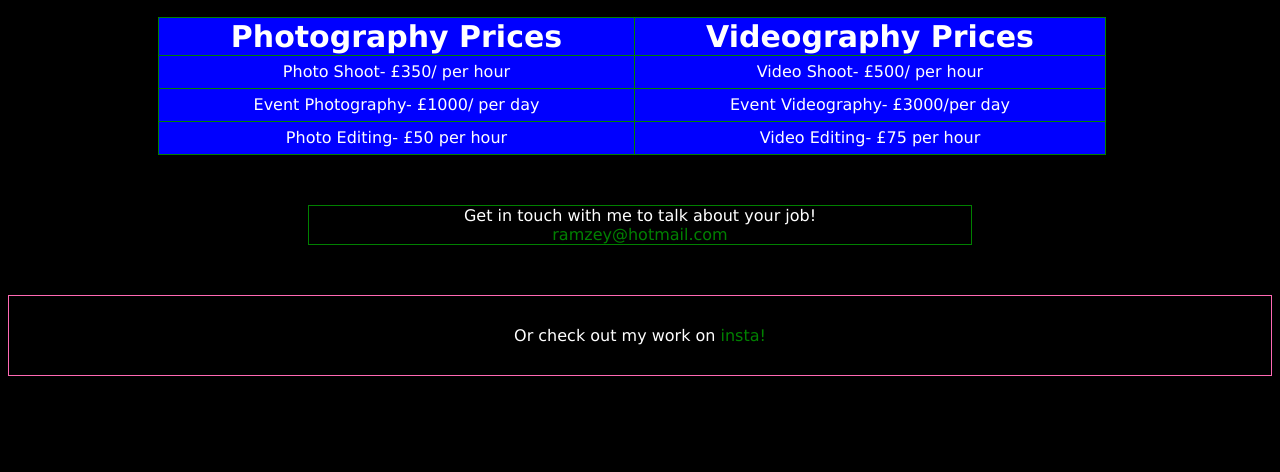
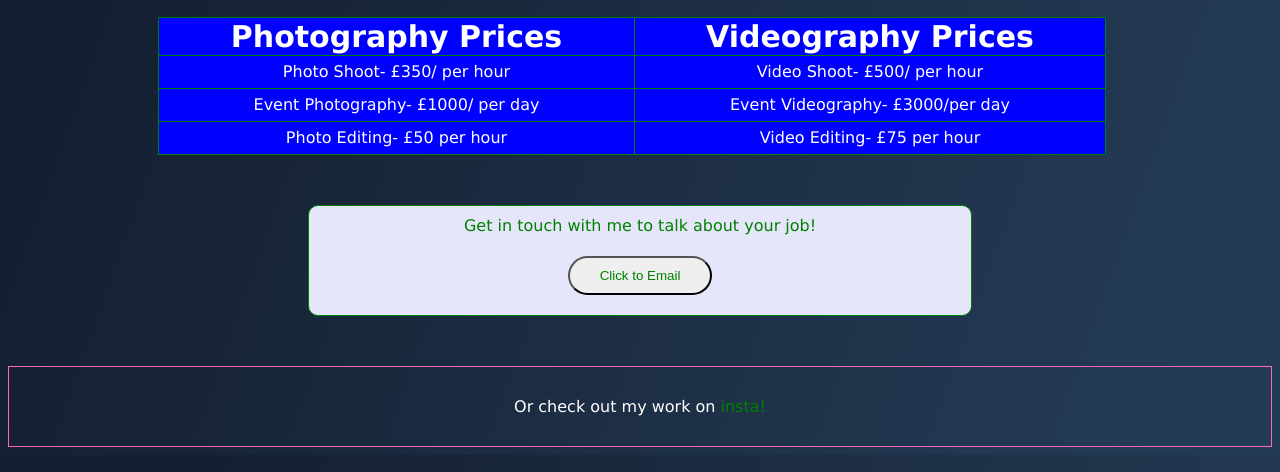
Before and after one commit to Saraesabbagh/computing-fundamentals-portfolio, a plain HTML site: page contact.html in a window 1280 px wide. Shown: the part 328-800 px from the top of the page. Drawn offline with Linux system fonts and the light colour scheme.

Commit message:
changed background colour

```diff
--- a/contact.html
+++ b/contact.html
@@ -40,7 +40,9 @@
     </table>
     <section class="contact-box">
       <article>Get in touch with me to talk about your job!</article>
-      <a href="mailto:ramzey@hotmail.com">ramzey@hotmail.com</a>
+      <button>
+        <a href="mailto:ramzey@hotmail.com">Click to Email</a>
+      </button>
     </section>
     <footer>
       Or check out my work on
--- a/styles.css
+++ b/styles.css
@@ -1,5 +1,9 @@
 body {
-  background-color: black;
+  background: linear-gradient(
+    109.6deg,
+    rgb(20, 30, 48) 11.2%,
+    rgb(36, 59, 85) 91.1%
+  );
   color: white;
   font-family: verdana, Arial, Helvetica, sans-serif;
 }
@@ -25,7 +29,7 @@ nav ul {
   list-style: none;
 }
 nav li {
-  display: inline;
+  display: inline-block;
 }
 
 .hero {
@@ -117,7 +121,22 @@ footer:hover {
 }
 
 .contact-box {
+  background: lavender;
+  border-radius: 10px;
+  color: green;
   text-align: center;
+  line-height: 40px;
   border: 1px solid green;
   margin: 50px 300px 50px 300px;
 }
+
+button {
+  padding: 10px 30px 10px 30px;
+  margin-top: 10px;
+  margin-bottom: 20px;
+  border-radius: 30px;
+}
+
+button:hover {
+  background-color: hotpink;
+}
```
Also changed, not shown: index.html (+1 -1 lines), library.html (+1 -1 lines).
